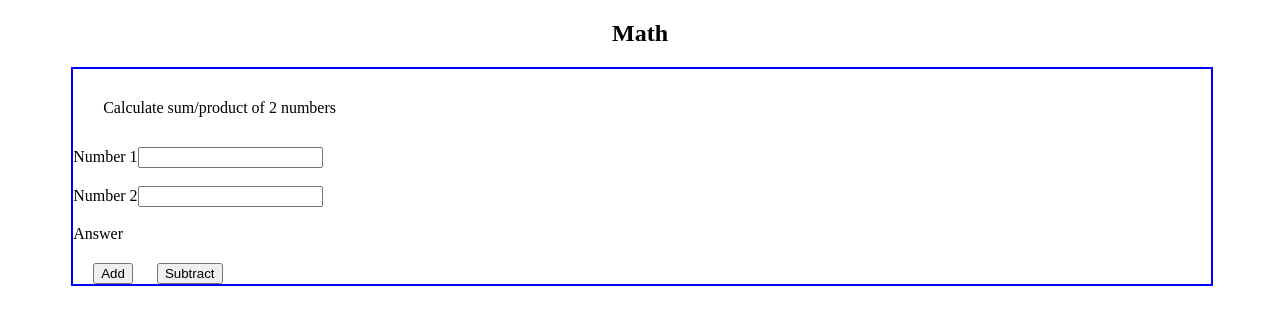
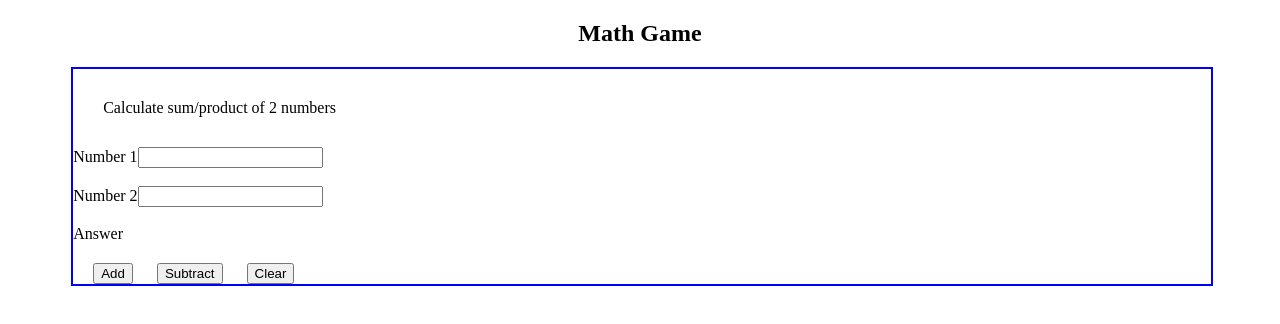
Before and after one commit to JoshuaNKingsly/MathGame, a plain HTML site: page index.html in a window 1280 px wide. Drawn offline with Linux system fonts and the light colour scheme.

Commit message:
Update index.html

```diff
--- a/index.html
+++ b/index.html
@@ -21,16 +21,21 @@
         FirstNum = parseFloat(FirstNum);
             SecondNum = parseFloat(SecondNum);
         Ans = FirstNum - SecondNum;
-       document.getElementById('spAns').innerHTML = Ans;
+            document.getElementById('spAns').innerHTML = Ans;
       }
+        function fnClear(){
+            document.getElementById('txtnum1').value = '';
+            document.getElementById('txtnum2').value = '';
+            document.getElementById('spAns').innerHTML = '';
+        }
     </script>
 
 </head>
-<body onload="fnloadquestion()">
-    <h2 style ="text-align: center">Math</h2>
+<body >
+    <h2 style ="text-align: center">Math Game</h2>
     <div style="border:solid 2px blue; height:auto ; width:90%; margin-left: 5%">
         <div id="divmain">
-            <div id="divtrivia">
+            <div id="divMathGame">
                 <div style="margin-top:30px;margin-left:30px;margin-bottom:30px">
                     <span ></span><span >Calculate sum/product of 2 numbers</span>
                 </div>
@@ -48,6 +53,7 @@
 
                <input type="button" style="margin-left:20px;margin-top:20px" value="Add" onclick="fnAdd();">
                <input type="button" style="margin-left:20px;margin-top:20px" value="Subtract" onclick="fnSubtract();">
+                        <input type="button" style="margin-left:20px;margin-top:20px" value="Clear" onclick="fnClear();">
 
             </div>
 
```
